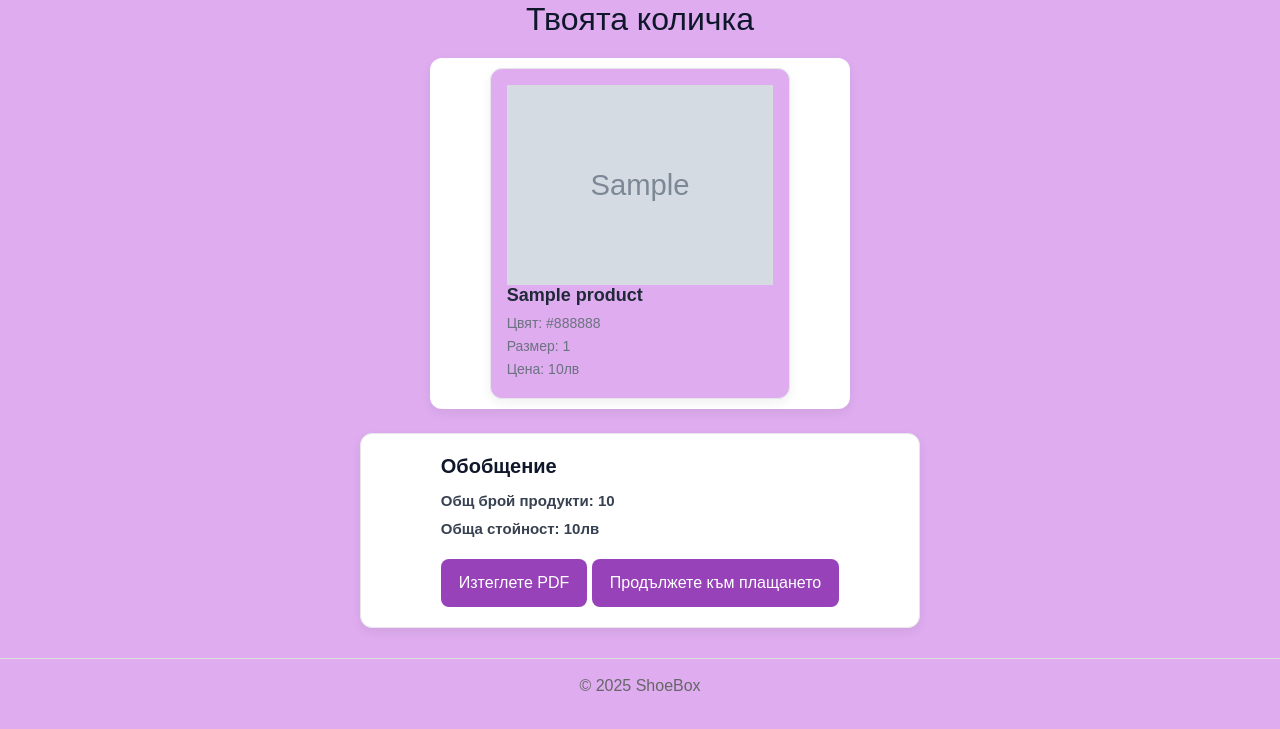
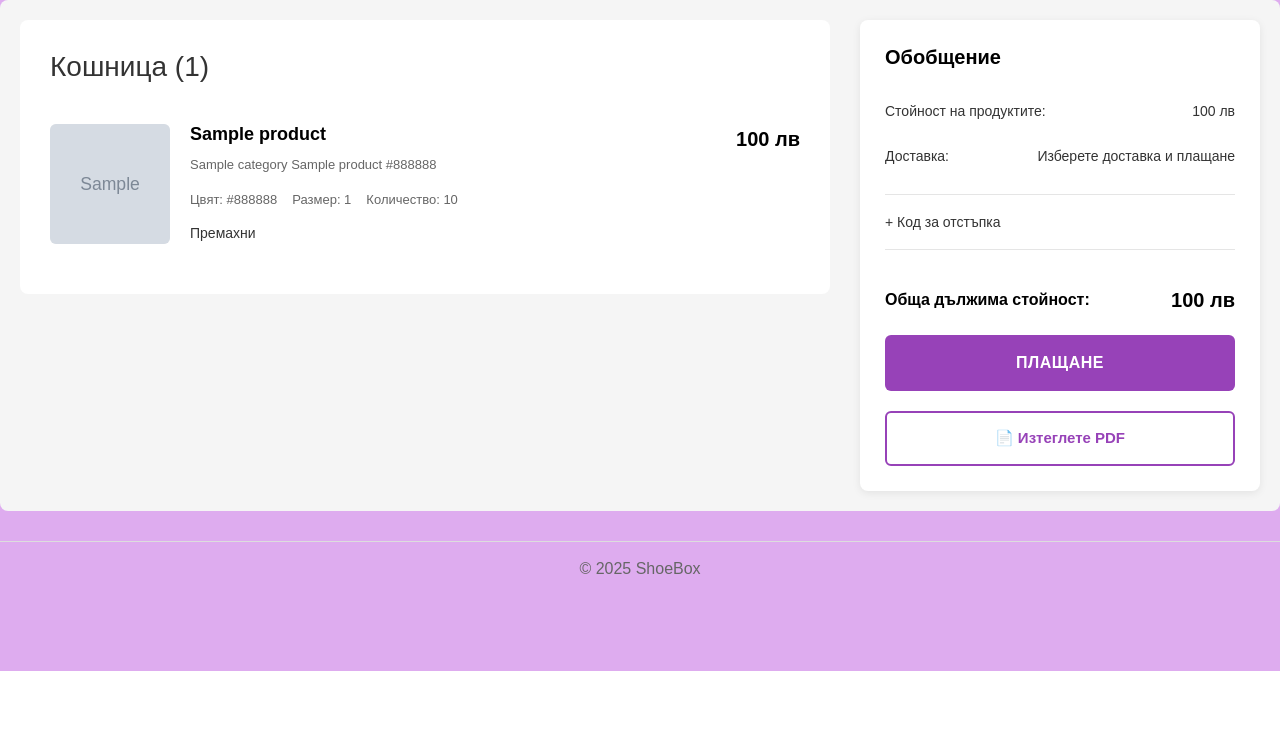
Before and after one commit to MIDimova21/ShoesProject, a Flask app: template FlaskProject/templates/cart.html in a window 1280 px wide. Shown: the part 129-858 px from the top of the page. After the commit the page ends 800 px from the top, so only its background shows below. Run offline with Flask 3, Linux system fonts and the light colour scheme; the template is opened without the code that fills it: most values are stand-ins (such as "Sample title", 1, 10 or a date in 2020); grey boxes marked "Sample" are stand-in pictures; some libraries are stand-ins or nearby versions.

Commit message:
Fix cart frontend

```diff
--- a/FlaskProject/static/cart.css
+++ b/FlaskProject/static/cart.css
@@ -1,114 +1,257 @@
-.page-title {
-  text-align: center;
+.cart-page-container {
+  max-width: 1400px;
+  margin: 0 auto;
+  padding: 20px;
+  background: #f5f5f5;
+  border-radius: 8px;
+}
+
+.cart-content {
+  display: grid;
+  grid-template-columns: 1fr 400px;
+  gap: 30px;
+  align-items: start;
+}
+
+.cart-left {
+  background: white;
+  border-radius: 8px;
+  padding: 30px;
+}
+
+.cart-header h2 {
+  font-size: 28px;
+  font-weight: 400;
+  color: #333;
+  margin: 0 0 20px 0;
+}
+
+.cart-notice p {
+  margin: 0;
+  font-size: 14px;
+  color: #666;
+  line-height: 1.5;
+}
+
+.cart-items-list {
+  display: flex;
+  flex-direction: column;
+  gap: 20px;
+}
+
+.cart-item-card {
+  display: grid;
+  grid-template-columns: 120px 1fr auto;
+  gap: 20px;
+  padding: 20px 0;
+  border-bottom: 1px solid #e5e5e5;
+}
+
+.cart-item-card:last-child {
+  border-bottom: none;
+}
+
+.item-image {
+  width: 120px;
+  height: 120px;
+  background: #f5f5f5;
+  border-radius: 6px;
+  overflow: hidden;
+  display: flex;
+  align-items: center;
   justify-content: center;
 }
 
-.cart-list {
-  display: flex;
-  flex-direction: column;
-  gap: 14px;
-  margin-top: 20px;
-  justify-self: center;
-  align-items: center;
-  width: fit-content;
-  padding: 10px 60px;
-  border-radius: 12px;
-  box-shadow: 0 4px 12px rgba(0,0,0,0.06);
-  background-color: #ffffff;
-}
-
-.product-image {
-    width: 100%;
-    height: 200px;
-  display: flex;
-  align-items: center;
-  justify-content: center;
-  overflow: hidden;
-}
-
-.product-image img {
+.item-image img {
   width: 100%;
   height: 100%;
   object-fit: cover;
 }
 
-.cart-item {
-  background: #deacef;
-  border: 1px solid #e5e7eb;
-  border-radius: 12px;
-  padding: 16px;
-  box-shadow: 0 4px 12px rgba(0,0,0,0.06);
+.item-details {
+  display: flex;
+  flex-direction: column;
+  gap: 10px;
+}
+
+.item-name {
+  font-size: 18px;
+  font-weight: 600;
+  color: #000;
+  margin: 0;
+}
+
+.item-subtitle {
+  font-size: 13px;
+  color: #666;
+  margin: 0;
+}
+
+.item-specs {
+  display: flex;
+  gap: 15px;
+  flex-wrap: wrap;
+  margin-top: 5px;
+}
+
+.spec-item {
+  font-size: 13px;
+  color: #666;
+}
+
+.item-actions {
+  display: flex;
+  gap: 15px;
+  margin-top: auto;
+}
+
+.action-btn {
+  display: flex;
+  align-items: center;
+  gap: 6px;
+  background: none;
+  border: none;
+  color: #333;
+  font-size: 14px;
+  cursor: pointer;
+  padding: 0;
+  transition: color 0.2s;
+}
+
+.item-pricing {
+  text-align: right;
+  display: flex;
+  flex-direction: column;
+  gap: 5px;
+}
+
+.item-price {
+  font-size: 20px;
+  font-weight: 600;
+  color: #000;
+  margin: 0;
+}
+
+.item-original-price {
+  font-size: 13px;
+  color: #666;
+  margin: 0;
+}
+
+.item-lowest-price {
+  font-size: 12px;
+  color: #999;
+  margin: 0;
+}
+
+.cart-right {
+  top: 80px;
+}
+
+.summary-card {
+  background: white;
+  border-radius: 8px;
+  padding: 25px;
+  box-shadow: 0 2px 8px rgba(0,0,0,0.08);
+}
+
+.summary-card h3 {
+  font-size: 20px;
+  font-weight: 600;
+  color: #000;
+  margin: 0 0 20px 0;
+}
+
+.summary-row {
+  display: flex;
+  justify-content: space-between;
+  align-items: flex-start;
+  padding: 12px 0;
+  font-size: 14px;
+  color: #333;
+}
+
+.summary-value {
+  text-align: right;
+  font-weight: 500;
+}
+
+.discount-code {
+  padding: 15px 0;
+  border-top: 1px solid #e5e5e5;
+  border-bottom: 1px solid #e5e5e5;
+  margin: 15px 0;
+}
+
+.discount-toggle {
+  background: none;
+  border: none;
+  color: #333;
+  font-size: 14px;
+  cursor: pointer;
+  padding: 0;
+  font-weight: 500;
+}
+
+.discount-toggle:hover {
+  color: #9742b8;
+}
+
+.summary-total {
   display: flex;
   justify-content: space-between;
   align-items: center;
-  width: fit-content;
-  transition: transform 0.2s, box-shadow 0.2s;
-}
-.cart-item:hover {
-  transform: translateY(-2px);
-  box-shadow: 0 6px 16px rgba(0,0,0,0.08);
+  padding: 20px 0;
+  font-size: 16px;
+  font-weight: 600;
+  color: #000;
 }
 
-.cart-item .meta {
-  flex: 1;
-}
-.cart-item h3 {
-  margin: 0 0 6px;
-  font-size: 18px;
-  font-weight: 600;
-  color: #1f2937;
-}
-.cart-item p {
-  margin: 2px 0;
-  font-size: 14px;
-  color: #6b7280;
+.total-price {
+  font-size: 20px;
 }
 
-
-.cart-summary {
-  margin-top: 24px;
-  background: #ffffff;
-  border: 1px solid #e5e7eb;
-  border-radius: 12px;
-  width: fit-content;
-  padding: 20px 80px;
-  justify-self: center;
-  box-shadow: 0 4px 12px rgba(0,0,0,0.06);
-}
-.cart-summary h3 {
-  margin: 0 0 12px;
-  font-size: 20px;
+.checkout-btn {
+  display: block;
+  width: 100%;
+  padding: 16px;
+  background: #9742b8;
+  color: white;
+  text-align: center;
+  text-decoration: none;
+  border: none;
+  border-radius: 6px;
+  font-size: 16px;
   font-weight: 600;
-}
-.cart-summary p {
-  margin: 6px 0;
-  font-size: 15px;
-  color: #374151;
-    font-weight: bold;
-}
-.cart-summary .btn-checkout {
-  margin-top: 12px;
-  display: inline-block;
-  padding: 12px 18px;
-  border-radius: 8px;
-  background: #9742b8;
-  color: #fff;
-  font-weight: 500;
-  text-decoration: none;
-  transition: background 0.2s, transform 0.1s;
+  cursor: pointer;
+  transition: background 0.2s;
+  margin-bottom: 20px;
+  letter-spacing: 0.5px;
 }
 
+.pdf-btn {
+  display: block;
+  width: 100%;
+  padding: 14px;
+  background: white;
+  color: #9742b8;
+  text-align: center;
+  text-decoration: none;
+  border: 2px solid #9742b8;
+  border-radius: 6px;
+  font-size: 15px;
+  font-weight: 600;
+  cursor: pointer;
+  transition: all 0.2s;
+}
 
+.pdf-btn:hover {
+  background: #f8f0fc;
+}
 
 .empty-cart {
-  margin-top: 30px;
   text-align: center;
-  padding: 30px;
-  border-radius: 12px;
-  background: #f9fafb;
-  border: 2px dashed #d1d5db;
-  color: #6b7280;
-  font-size: 16px;
-  width: fit-content;
-  justify-self: center;
+  padding: 60px 30px;
+  color: #666;
+  font-size: 24px;
 }
--- a/FlaskProject/templates/cart.html
+++ b/FlaskProject/templates/cart.html
@@ -6,40 +6,87 @@
 {% endblock %}
 
 {% block content %}
-<h2 class="page-title">Твоята количка</h2>
+<div class="cart-page-container">
+  <div class="cart-content">
+    <div class="cart-left">
+      <div class="cart-header">
+        <h2>Кошница ({{ cart_items|length }})</h2>
+      </div>
 
       {% if cart_items %}
-  <div class="cart-list">
+
+        <div class="cart-items-list">
           {% for item in cart_items %}
-      <div class="cart-item">
-        <div class="meta">
-          <div class="product-image">
-                <img src="{{ item.product.image_url }}" alt="photo">
+            <div class="cart-item-card">
+              <div class="item-image">
+                <img src="{{ item.product.image_url }}" alt="{{ item.product.name }}">
               </div>
-          <h3>{{ item.product.name }}</h3>
-          <p>Цвят: {{ item.product.color }}</p>
-          <p>Размер: {{ item.size }}</p>
-          <p>Цена: {{ item.product.price }}лв</p>
+
+              <div class="item-details">
+                <h3 class="item-name">{{ item.product.name }}</h3>
+                <p class="item-subtitle">{{ item.product.category }} {{ item.product.name }} {{ item.product.color }}</p>
+
+                <div class="item-specs">
+                  <span class="spec-item">Цвят: {{ item.product.color }}</span>
+                  <span class="spec-item">Размер: {{ item.size }}</span>
+                  <span class="spec-item">Количество: {{ item.quantity }}</span>
+                </div>
+
+                <div class="item-actions">
+                  <button type="submit" class="action-btn">Премахни</button>
+                </div>
+
+
+              </div>
+
+              <div class="item-pricing">
+                <p class="item-price">{{ item.product.price * item.quantity }} лв</p>
               </div>
             </div>
           {% endfor %}
         </div>
 
-  <div class="cart-summary">
-    <h3>Обобщение</h3>
-    <p>Общ брой продукти: {{ cart_items | sum(attribute='quantity') }}</p>
-
-
-    {% for item in cart_items %}
-      <p>Обща стойност: {{ item.product.price }}лв</p>
-    {% endfor %}
-
-    <a class="btn-checkout" href="">Изтеглете PDF</a>
-    <a class="btn-checkout" href="{{ url_for('cart.checkout') }}">Продължете към плащането</a>
-  </div>
       {% else %}
         <div class="empty-cart">
           <p>Количката ви е празна 🛒</p>
         </div>
       {% endif %}
+    </div>
+
+    {% if cart_items %}
+      <div class="cart-right">
+        <div class="summary-card">
+          <h3>Обобщение</h3>
+
+          <div class="summary-row">
+            <span>Стойност на продуктите:</span>
+            {% set total_price = namespace(value=0) %}
+            {% for item in cart_items %}
+              {% set total_price.value = total_price.value + (item.product.price * item.quantity) %}
+            {% endfor %}
+            <span class="summary-value">{{ total_price.value }} лв</span>
+          </div>
+
+          <div class="summary-row">
+            <span>Доставка:</span>
+            <span class="summary-value">Изберете доставка и плащане</span>
+          </div>
+
+          <div class="discount-code">
+            <button class="discount-toggle">+ Код за отстъпка</button>
+          </div>
+
+          <div class="summary-total">
+            <span>Обща дължима стойност:</span>
+            <span class="total-price">{{ total_price.value }} лв</span>
+          </div>
+
+          <a href="{{ url_for('cart.checkout') }}" class="checkout-btn">ПЛАЩАНЕ</a>
+
+          <a href="{{ url_for('cart.export_cart_pdf') }}" class="pdf-btn">📄 Изтеглете PDF</a>
+        </div>
+      </div>
+    {% endif %}
+  </div>
+</div>
 {% endblock %}
```
Also changed, not shown: FlaskProject/controllers/cart_controller.py (+136 -1 lines). Lines whose indentation alone changed are shown as unchanged.
